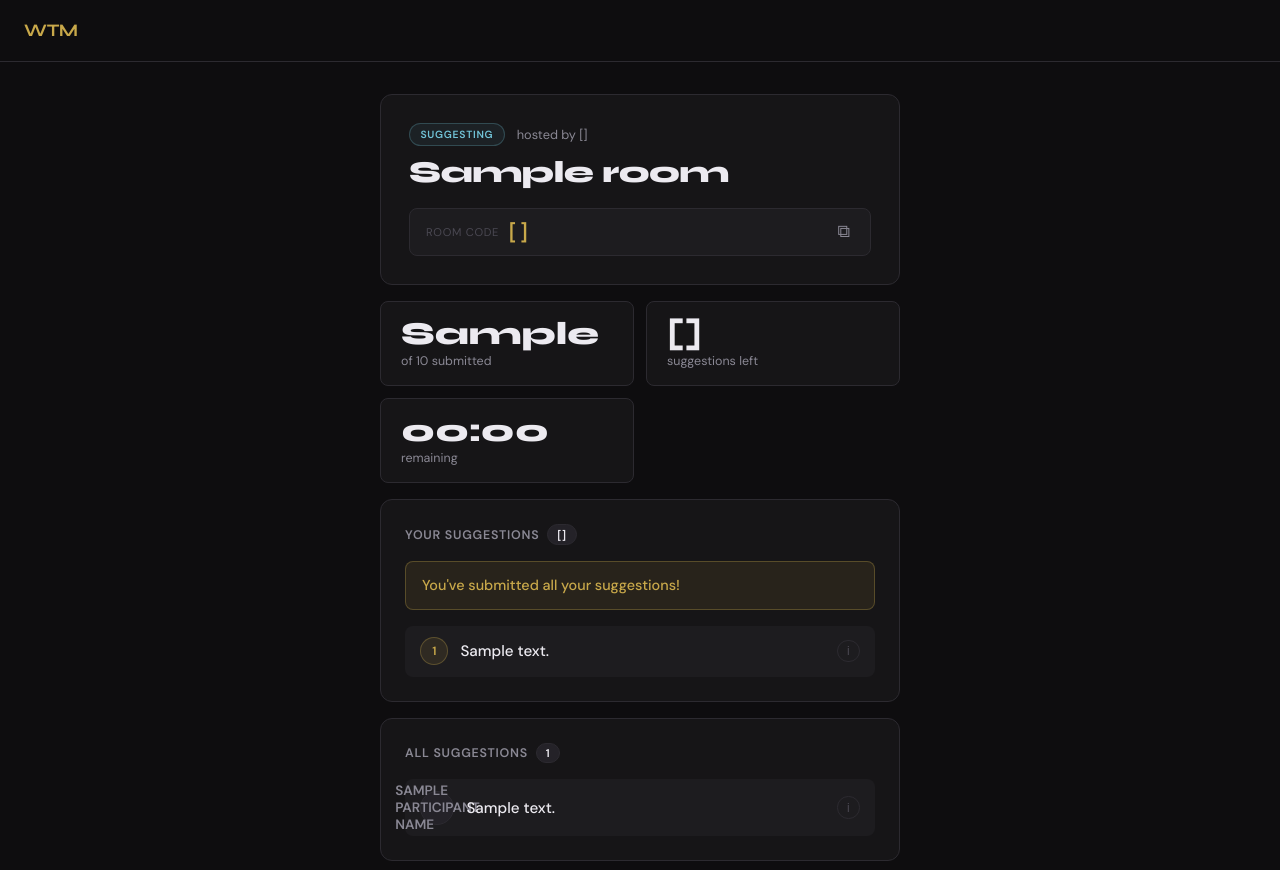
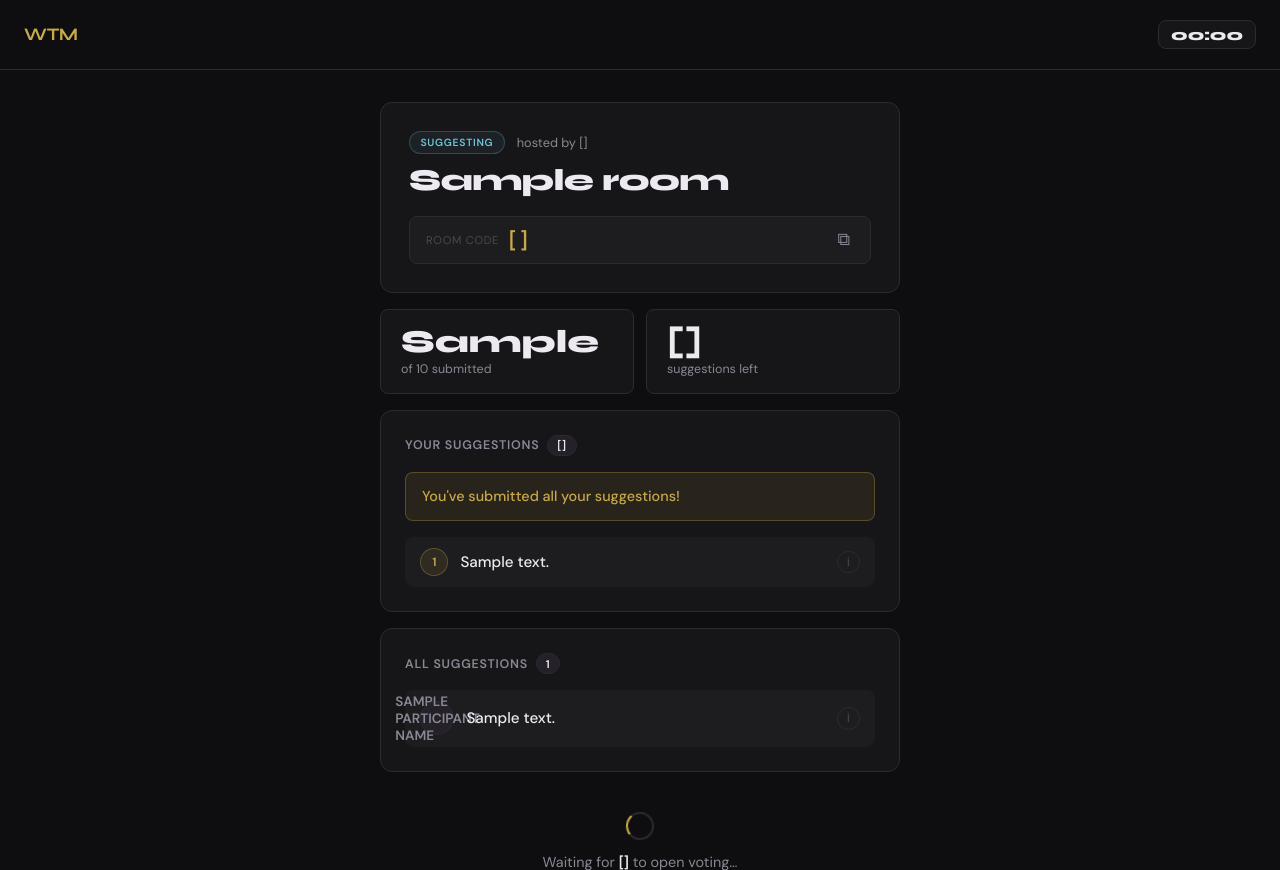
Before and after one commit to scolin123/WhatsTheMotive, a Flask app: template templates/suggestions.html in a window 1280 px wide. Shown: the top 870 px of the page. Run offline with Flask 3, Linux system fonts and the light colour scheme; the template is opened without the code that fills it: most values are stand-ins (such as "Sample title", 1, 10 or a date in 2020); parts of the project's set-up code (start-up, migrations or seed data) failed here and were passed over.

Commit message:
Changed timer layout

```diff
--- a/static/css/style.css
+++ b/static/css/style.css
@@ -105,6 +105,10 @@ body {
   justify-content: space-between;
   padding:         1.25rem 1.5rem;
   border-bottom:   1px solid var(--border);
+  position:        sticky;
+  top:             0;
+  z-index:         100;
+  background:      var(--bg);
 }
 
 .site-nav__brand {
@@ -504,8 +508,23 @@ body {
   color:     var(--text-muted);
 }
 
-.timer--urgent {
-  color: var(--error, #e53935);
+.nav-timer {
+  font-family:   var(--font-display);
+  font-size:     1rem;
+  font-weight:   800;
+  letter-spacing: -0.02em;
+  background:    var(--bg-card);
+  border:        1px solid var(--border);
+  border-radius: var(--radius-sm);
+  padding:       0.25rem 0.75rem;
+  color:         var(--text);
+  min-width:     4.5rem;
+  text-align:    center;
+}
+
+.nav-timer.timer--urgent {
+  color:        var(--error, #e53935);
+  border-color: var(--error, #e53935);
 }
 
 /* ── Participant list card ───────────────────────────────────── */
--- a/templates/base.html
+++ b/templates/base.html
@@ -23,6 +23,7 @@
 
   <nav class="site-nav">
     <a href="{{ url_for('home') }}" class="site-nav__brand">WTM</a>
+    {% block nav_timer %}{% endblock %}
   </nav>
 
   <main>
--- a/templates/suggestions.html
+++ b/templates/suggestions.html
@@ -1,6 +1,8 @@
 {% extends "base.html" %}
 
 {% block title %}Suggestions — {{ room.title }} — WTM{% endblock %}
+
+{% block nav_timer %}<span id="phase-timer" class="nav-timer">--:--</span>{% endblock %}
 
 {% block content %}
 
@@ -38,10 +40,6 @@
     <div class="stat-card">
       <span class="stat-card__value" id="slots-remaining">{{ slots_remaining }}</span>
       <span class="stat-card__label">suggestion{{ 's' if slots_remaining != 1 else '' }} left</span>
-    </div>
-    <div class="stat-card">
-      <span class="stat-card__value" id="phase-timer">--:--</span>
-      <span class="stat-card__label">remaining</span>
     </div>
   </div>
 
```
Also changed, not shown: templates/voting.html (+4 -8 lines).
